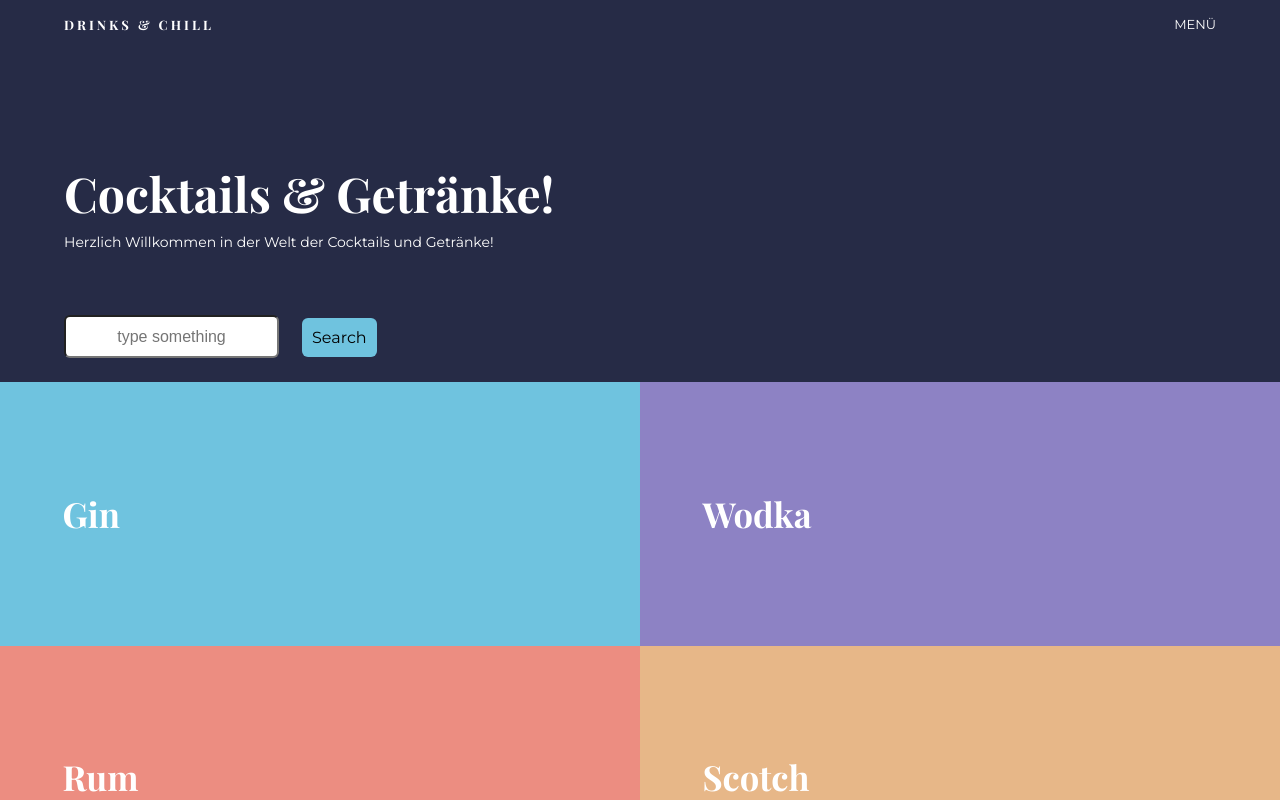
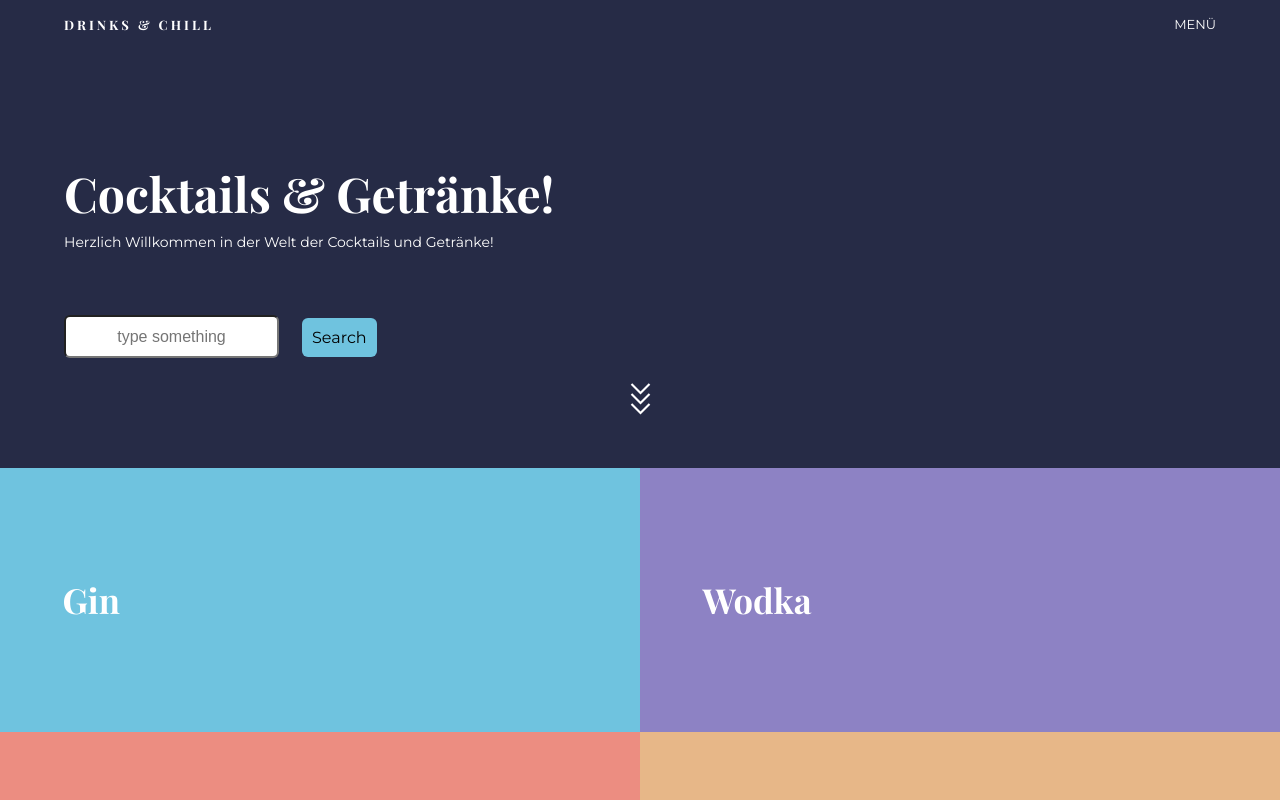
Before and after one commit to enriquenv/drinkschill, a React (Create React App) app: page / in a window 1280 px wide. Shown: the top 800 px of the page. Built offline with nearby package versions, Linux system fonts and the light colour scheme.

Commit message:
fixed arrow

```diff
--- a/src/components/Header.css
+++ b/src/components/Header.css
@@ -37,12 +37,18 @@
   font-size: 1rem;
   text-align: center;
 }
+.arrow-container {
+  display: flex;
+  flex-direction: row;
+  justify-content: center;
+}
 .arrow {
-  display: block;
-  margin: 0 auto;
-  padding: 10vh 0 3vh 0;
+  background-color: #262b46;
+  border: none;
+  padding-bottom: 50px;
 }
 .arrow:hover {
+  cursor: pointer;
   transition: transform 3s ease-in-out;
   transform: rotateY(-360deg);
 }
--- a/src/components/Header.js
+++ b/src/components/Header.js
@@ -10,15 +10,9 @@ class Header extends React.Component {
     this.setState({ search: e.target.value })
   }
 
-
-  // handleScrollTo = () => {
-  //   window.scrollTo(0, document.body.scrollHeight);
-
-  // }
-
-
-
-
+  handleScrollTo = () => {
+    window.scrollTo(0, document.body.scrollHeight);
+  }
 
   render() {
     // console.log(document.body)
@@ -44,9 +38,9 @@ class Header extends React.Component {
           ></input>
           <Link to={`/search-results/${this.state.search}`} className={'search-button'}>Search</Link>
         </form>
-
-
-        {/* <a className={"window"} onClick={this.handleScrollTo} href={'#'}><img className={"arrow"} src={"/Arrows.png"} alt={"Arrow"} /></a> */}
+        <div className={"arrow-container"}>
+          <button className={'arrow'} onClick={this.handleScrollTo}><img src={"/Arrows.png"} alt={"Arrow"} /></button>
+        </div>
 
 
       </div>
```
